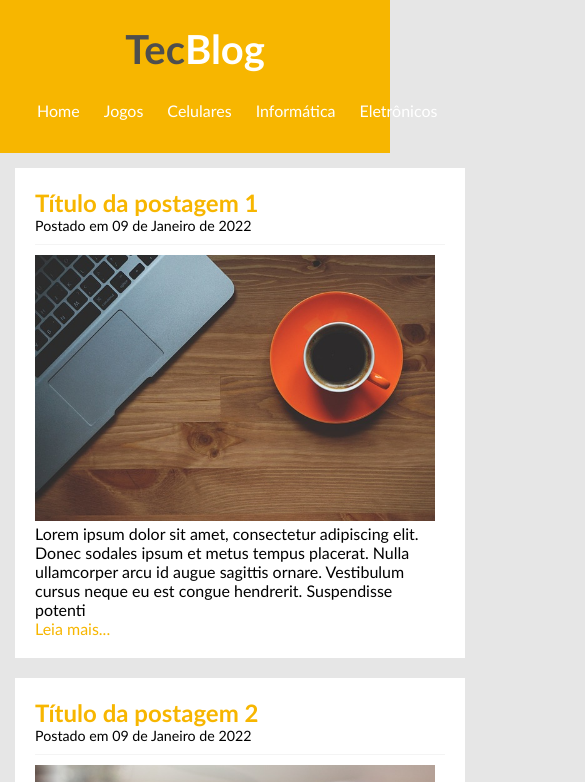
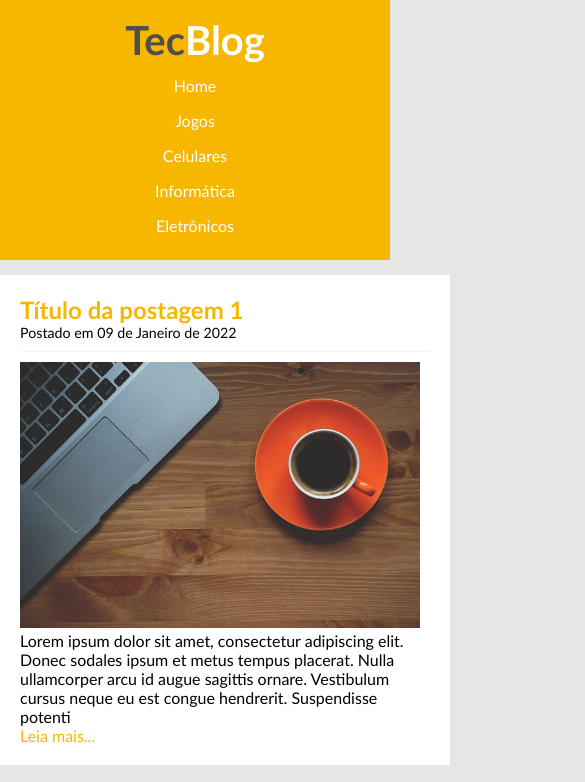
Before and after one commit to Pedro-HenriqueDev/Tec_Blog, a plain HTML site: page index.html in a window 390 px wide. Shown: the top 782 px of the page, 585 px wide, since content can reach past the window. Drawn offline with Linux system fonts and the light colour scheme.

Commit message:
responsividade

```diff
--- a/assets/css/style.css
+++ b/assets/css/style.css
@@ -1,6 +1,7 @@
 * {
     margin: 0px;
     padding: 0px;
+    box-sizing: border-box;
 }
 body {
     font-size: 1em;
@@ -69,7 +70,7 @@ a:hover {
 
 }
 #lateral-area {
-    width: 240px;
+    width: 220px;
     float: right;
 }
 .post {
@@ -128,15 +129,30 @@ h2 {
         display: flex;
         flex-flow: wrap column;
 }
+#conteudo {
+    width: 700px;
+    display: flex;
+    flex-flow: wrap column;
+    justify-content: center;
+    align-items: center;
+}
 #lateral-area {
     width: 500px;
     float: right;
 }
 }
 @media (max-width: 700px) {
+    #box-header {
+        width: 100%;
+        display: flex;
+        align-items: center;
+}
     #conteudo {
+        width: 700px;
         display: flex;
         flex-flow: wrap column;
+        justify-content: center;
+        align-items: center;
 }
     #post-area {
         width: 450px;
@@ -152,3 +168,26 @@ h2 {
     width: 450px;
 }
 }
+@media (max-width: 600px) {
+    #box-header {
+        width: 100%;
+        display: grid;
+        grid-template: 50px 180px / 1fr ;
+    }
+    .logo {
+        grid-area: 1/1/1/3;
+        justify-content: center;
+    }
+    #conteudo {
+        width: 450px;
+        display: flex;
+        flex-flow: column;
+    }
+
+    #area-menu {
+        flex-direction: column;
+    }
+    #lateral-area {
+        width: 300px;
+}
+}
--- a/index.html
+++ b/index.html
@@ -13,7 +13,7 @@
 <body>
 
     <header id="box-header">
-        <div id="logo">
+        <div class="logo">
             <h1>Tec<span class="white">Blog</span></h1>
         </div>
         <div id="area-menu">
```
